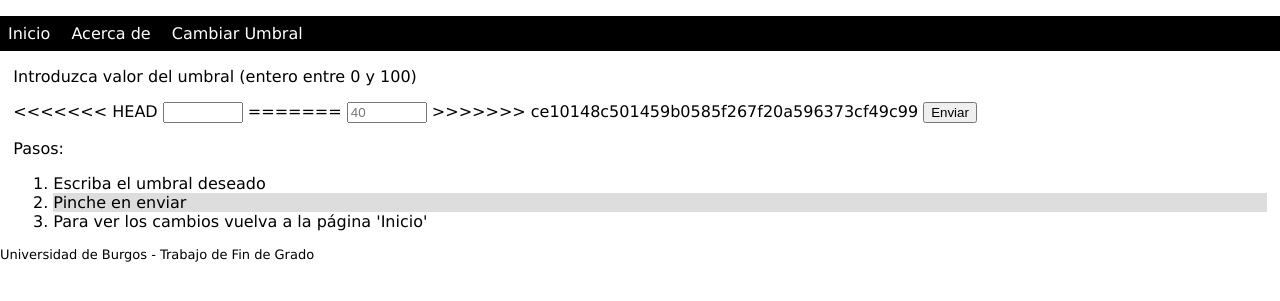
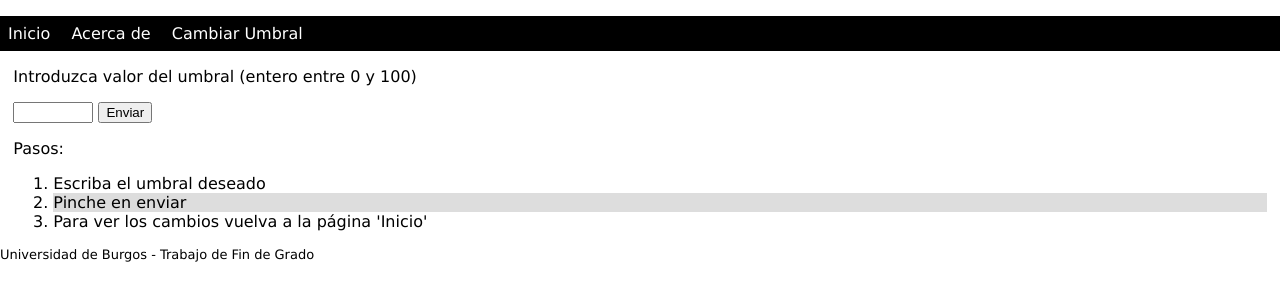
Before and after one commit to eca1001/TFG, a Flask app: page /umbral in a window 1280 px wide. Shown: the top 301 px of the page. Run offline with Flask 2, Linux system fonts and the light colour scheme.

Commit message:
Corrección de errores

```diff
--- a/templates/umbral.html
+++ b/templates/umbral.html
@@ -5,11 +5,7 @@
 <p>Introduzca valor del umbral (entero entre 0 y 100) </p>
 
 <form action="" method="post">
-<<<<<<< HEAD
     <input type="number" name="user_umbral" placeholder="" step="1", min="0", max="100.0" />
-=======
-    <input type="number" name="user_umbral" placeholder="40" step="1" min="0" max="100.0" />
->>>>>>> ce10148c501459b0585f267f20a596373cf49c99
     <input type="submit" value="Enviar" />
 </form>
 
```
